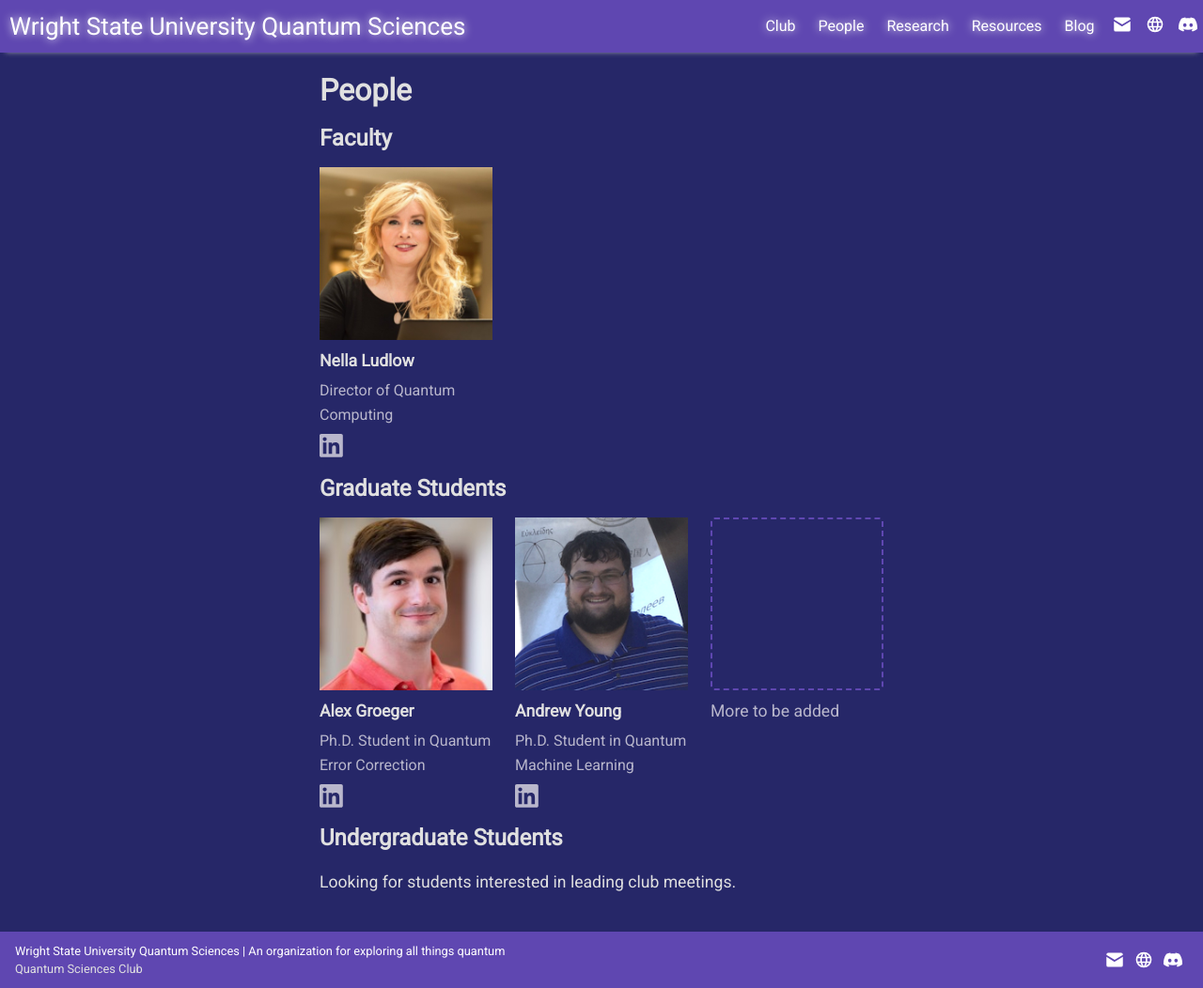
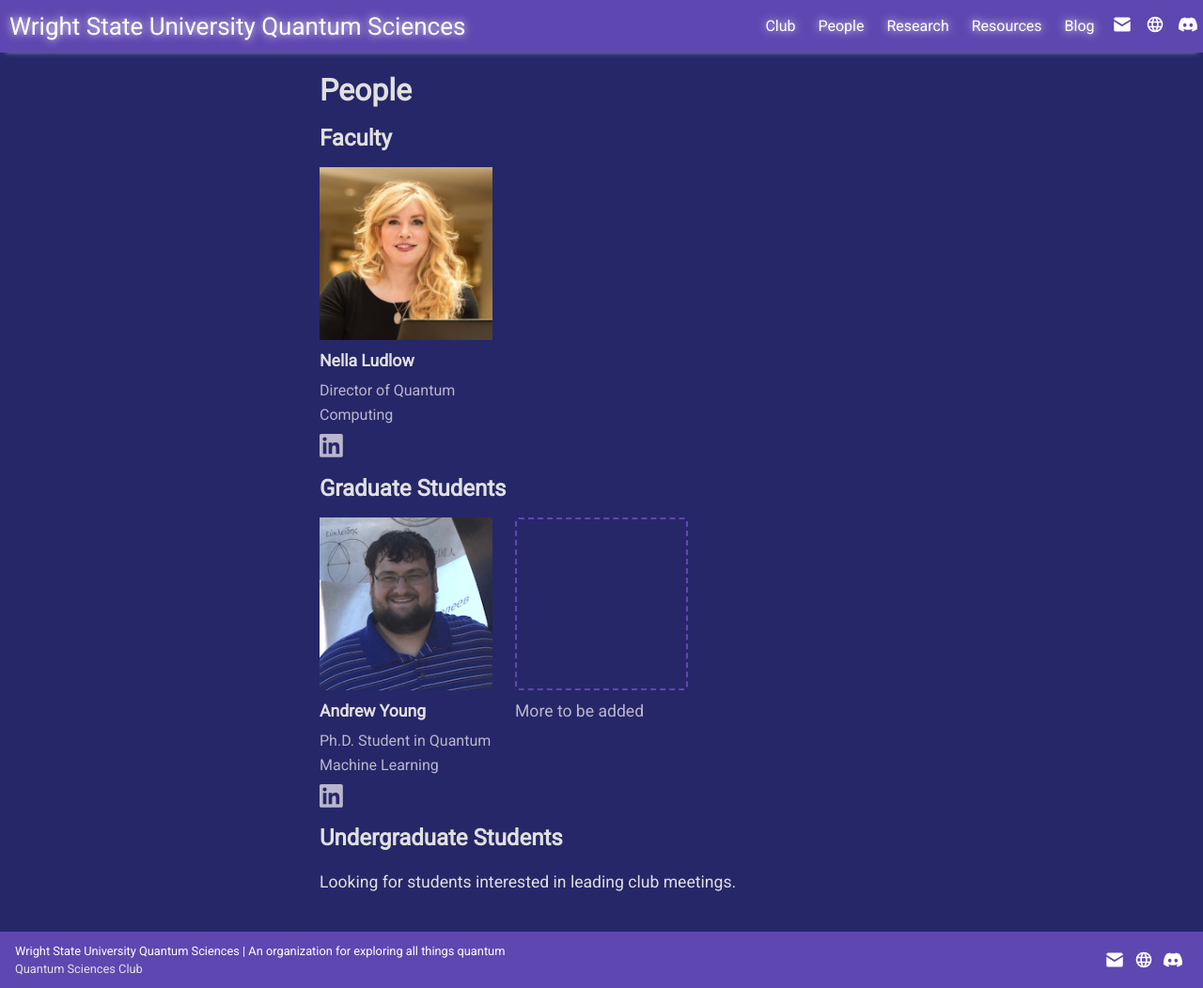
Before and after one commit to ItsMeJimmie/QuantumScienceIdea, a Jekyll site: the page built from pages/people.md, in a window 1280 px wide and 1052 px high. Shown: the whole window at 94% size. Built offline with Jekyll 4.4.1, drawn with Linux system fonts in a browser that asks for light colours.

Commit message:
Remove Alex Groeger from Graduate Students
Leaves Andrew Young and the "More to be added" placeholder.

His byline on the first post is untouched: that is a record of who
wrote it, not a roster entry. assets/img/people/alex-groeger.jpg is now
unreferenced but kept on disk rather than deleted.

```diff
--- a/pages/people.md
+++ b/pages/people.md
@@ -26,18 +26,6 @@ permalink: /people
 <ul class="person-grid">
   <li>
     <img class="person-photo"
-         src="{{ '/assets/img/people/alex-groeger.jpg' | relative_url }}"
-         alt="Headshot of Alex Groeger">
-    <p class="person-name">Alex Groeger</p>
-    <p class="person-role">Ph.D. Student in Quantum Error Correction</p>
-    <a class="person-link" href="https://www.linkedin.com/in/alexander-h-groeger/"
-       target="_blank" rel="noopener">
-      {% include icon.html name="linkedin" %}
-      <span class="sr-only">Alex Groeger on LinkedIn</span>
-    </a>
-  </li>
-  <li>
-    <img class="person-photo"
          src="{{ '/assets/img/people/andrew-young.png' | relative_url }}"
          alt="Headshot of Andrew Young">
     <p class="person-name">Andrew Young</p>
```
